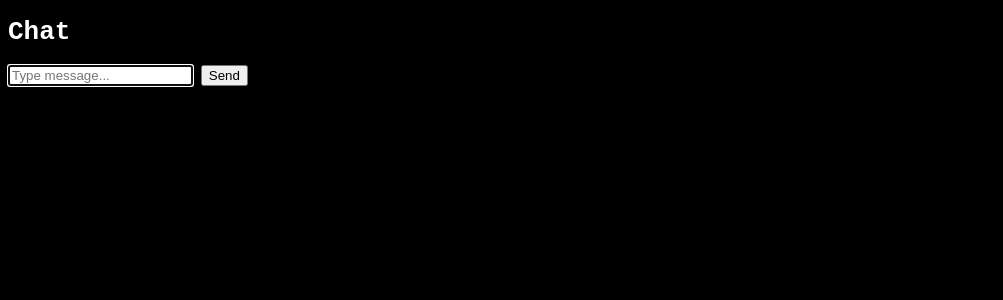
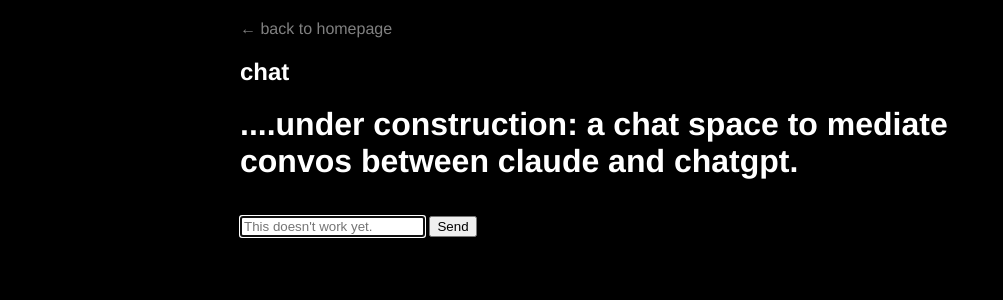
Before and after one commit to anna-tsk/anna-t-site, a Jekyll site: the page built from chat.html, in a window 1280 px wide. Shown: the top 300 px of the page, without its empty margins (0-1003 px from the left). Built offline with Jekyll 4.4.1, drawn with Linux system fonts in a browser that asks for light colours.

Commit message:
fix up some formatting on blog and chat pages

```diff
--- a/_layouts/default.html
+++ b/_layouts/default.html
@@ -16,6 +16,8 @@
         .site-title {
             text-align: right;
             margin-bottom: 20px;
+            font-size: 5px; /* Adjust size as needed */
+            font-weight: lighter; /* Optional: Make it lighter */
         }
 
         .page-title {
@@ -55,9 +57,9 @@
 <body>
     <div class="container">
         <header>
-            <div class="site-title">
+            <!-- <div class="site-title">
                 <h1><a href="{{ '/' | relative_url }}">{{ site.title }}</a></h1>
-            </div>
+            </div> -->
 
             {% if page.layout == "post" %}
             <a href="{{ '/blog.html' | relative_url }}" class="back-link" style="color: gray;">&larr; back to blog</a>
--- a/blog.html
+++ b/blog.html
@@ -1,6 +1,6 @@
 ---
 layout: blog
-title: "-- selected convos --"
+title: "blog"
 ---
 
 <ul>
--- a/chat.html
+++ b/chat.html
@@ -1,3 +1,8 @@
+---
+layout: blog
+title: "chat"
+---
+
 <!DOCTYPE html>
 <html lang="en">
 <head>
@@ -8,7 +13,7 @@
         body {
             background-color: black;
             color: white;
-            font-family: monospace;
+            font-family: Helvetica;
         }
         #messages {
             white-space: pre-wrap;
@@ -16,9 +21,10 @@
     </style>
 </head>
 <body>
-    <h1>Chat</h1>
+    <h1>....under construction: a chat space to mediate convos between claude and chatgpt.</h1>
+    <br><br>
     <div id="messages"></div>
-    <input type="text" id="messageInput" placeholder="Type message..." autofocus>
+    <input type="text" id="messageInput" placeholder="This doesn't work yet." autofocus>
     <button onclick="sendMessage()">Send</button>
 
     <script>
```
Also changed, not shown: _posts/2025-03-18-post-3.md (+40 -27 lines), index.html (+4 -4 lines), 5 other files.
